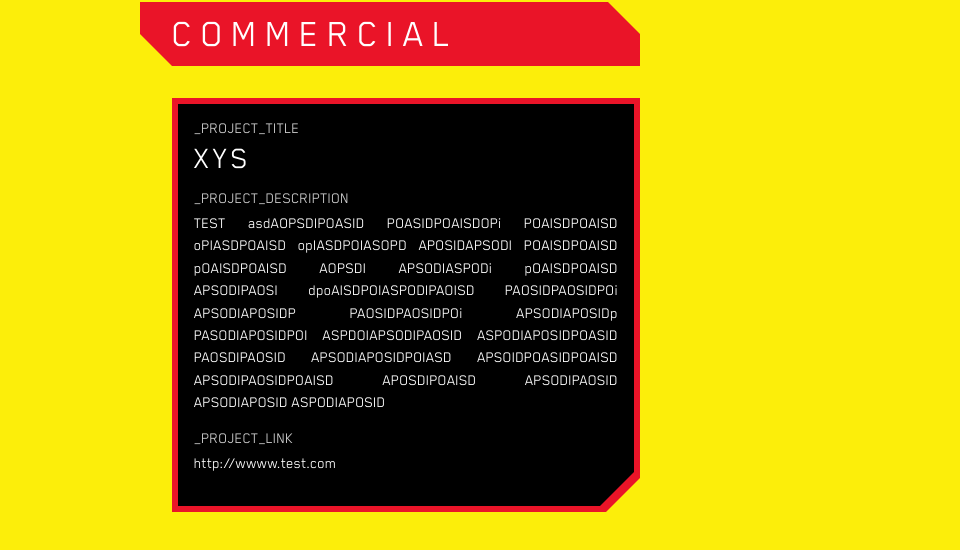
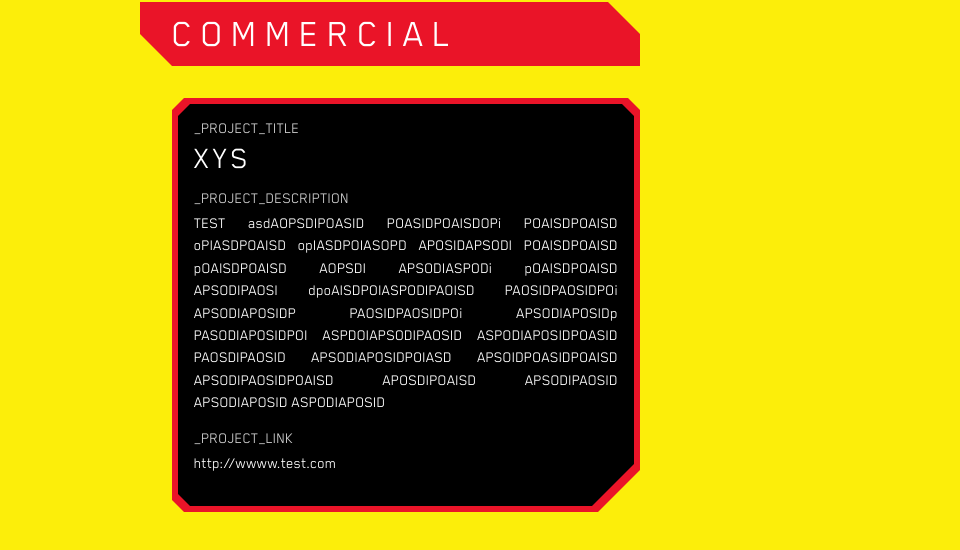
Before and after one commit to Domino731/my-world, a React (Vite) app: page / in a window 1280 px wide. Shown: the part 3024-3574 px from the top of the page, without its empty margins (0-960 px from the left). Built offline with nearby package versions, Linux system fonts and the light colour scheme.

Commit message:
feature - cp projects - new polygon for project box

```diff
--- a/src/modules/cyberpunk/projects/styles.module.scss
+++ b/src/modules/cyberpunk/projects/styles.module.scss
@@ -66,7 +66,8 @@ clip-path: polygon(0% calc(100% - 32px), 32px 100%, 100% 100%, 100% 32px, calc(1
   justify-content: center;
   align-items: center;
   background: $red;
-clip-path: polygon(0% 100%, calc(100% - 34px) 100%, 100% calc(100% - 34px), 100% 0%, calc(100% - 22px) 0%, 0% 0%);
+//clip-path: polygon(0% 100%, calc(100% - 34px) 100%, 100% calc(100% - 34px), 100% 0%, calc(100% - 22px) 0%, 0% 0%);
+  clip-path: polygon(0% calc(100% - 12px), 12px 100%, calc(100% - 42px) 100%, 100% calc(100% - 42px), 100% 12px, calc(100% - 12px) 0%, 12px 0%, 0% 12px);
   position: relative;
 }
 
@@ -75,7 +76,7 @@ clip-path: polygon(0% 100%, calc(100% - 34px) 100%, 100% calc(100% - 34px), 100%
   width: 100%;
   height: 100%;
   background: $black;
-clip-path: polygon(0% 100%, calc(100% - 34px) 100%, 100% calc(100% - 34px), 100% 0%, calc(100% - 22px) 0%, 0% 0%);
+  clip-path: inherit;
 }
 
 .projectText {
```
